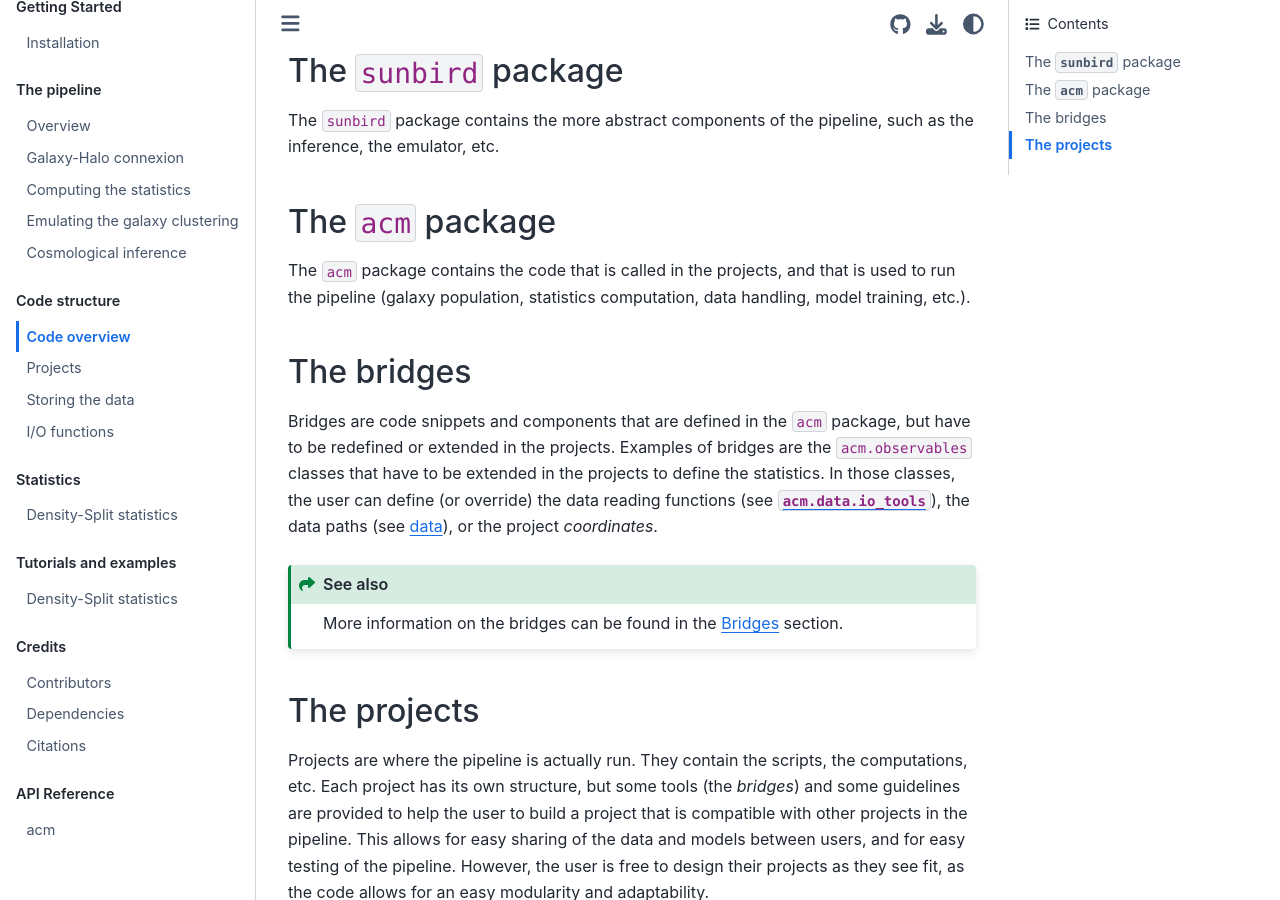
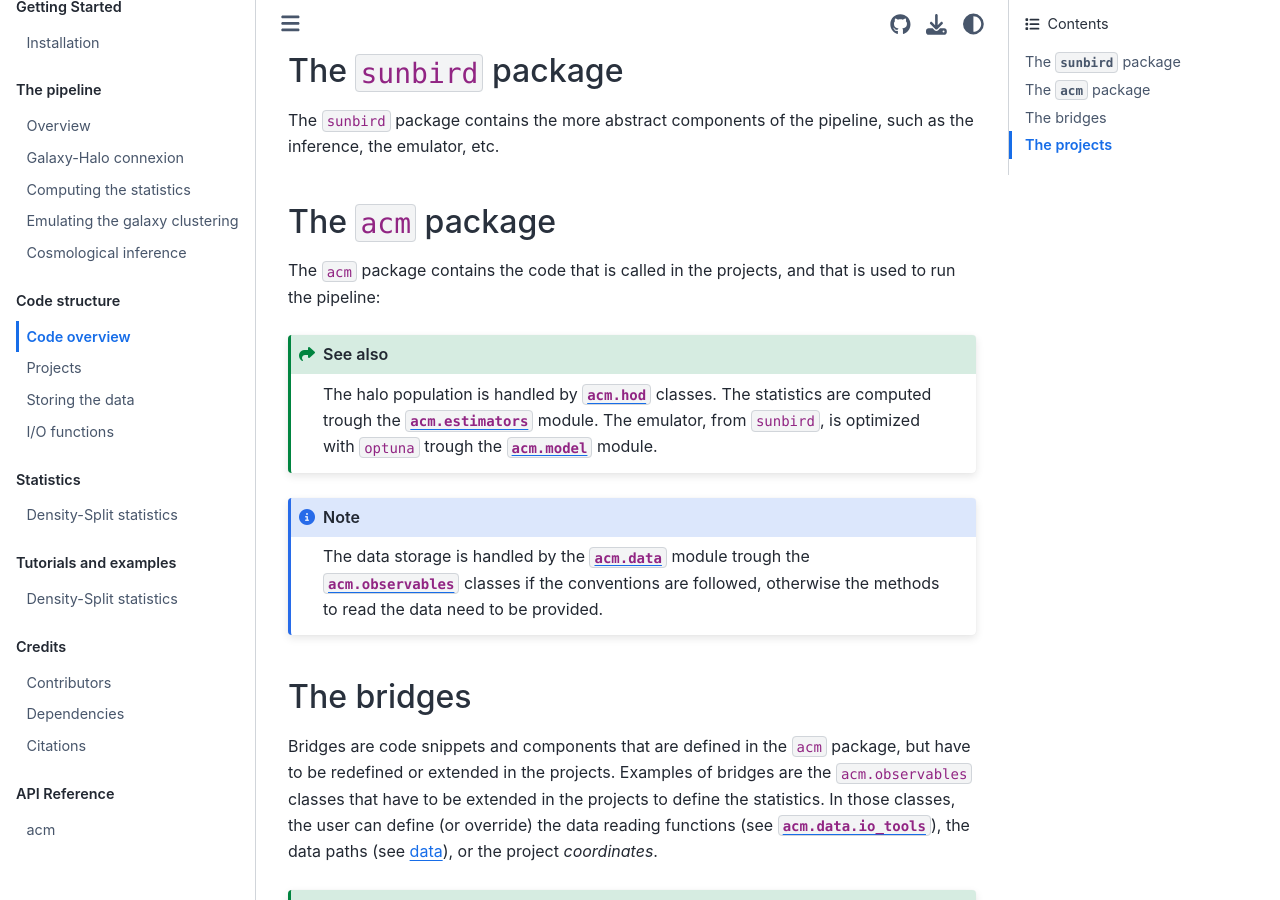
Before and after one commit to epaillas/acm, a Sphinx documentation site: the page built from docs/code/overview.md, in a window 1280 px wide and 900 px high, scrolled down 359 px. Built offline with Sphinx 7.4.7 and the Sphinx Book theme 1.1.4, drawn with Linux system fonts in a browser that asks for light colours; pages that are not in the unit, such as notebooks, are missing from menus.

Commit message:
moved acm documentation to the code overview

```diff
--- a/docs/code/overview.md
+++ b/docs/code/overview.md
@@ -15,7 +15,17 @@ The `sunbird` package contains the more abstract components of the pipeline, suc
 
 ## The `acm` package
 
-The `acm` package contains the code that is called in the projects, and that is used to run the pipeline (galaxy population, statistics computation, data handling, model training, etc.).
+The `acm` package contains the code that is called in the projects, and that is used to run the pipeline:
+
+:::{seealso}
+The halo population is handled by [`acm.hod`](../pipeline/galaxy_halo.md#implementation) classes.
+The statistics are computed trough the [`acm.estimators`](../pipeline/statistics.md) module.
+The emulator, from `sunbird`, is optimized with `optuna` trough the [`acm.model`](../pipeline/emulator.md) module.
+:::
+
+:::{note}
+The data storage is handled by the [`acm.data`](../code/io.md) module trough the [`acm.observables`](../code/projects.md#acmobservables-classes) classes if the conventions are followed, otherwise the methods to read the data need to be provided.
+:::
 
 ## The bridges
 
```
